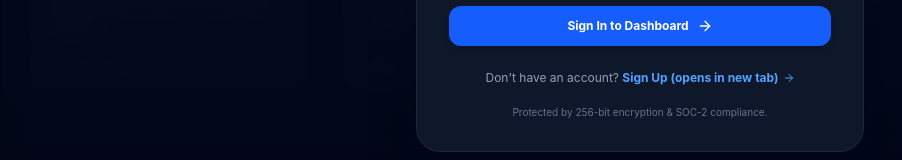
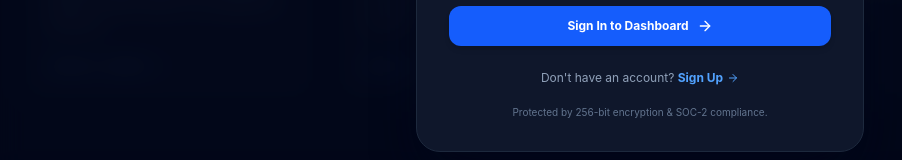
Before and after one commit to rakeshtunasahu/Financetwin-AI, a React (Vite) app in the folder frontend/: page / in a window 1280 px wide. Both pictures are taken after a click on the button "Sign In". Shown: the part 1161-1321 px from the top of the page, without its empty margins (0-902 px from the left). Built offline with nearby package versions, Linux system fonts and the light colour scheme; no server answers.

Commit message:
clean(ui): remove '(opens in new tab)' text from sign up link at bottom of login

```diff
--- a/frontend/src/pages/LandingPage.tsx
+++ b/frontend/src/pages/LandingPage.tsx
@@ -463,7 +463,7 @@ export default function LandingPage({ initialLoginOpen = false }: LandingPagePro
               </button>
             </form>
 
-            {/* Sign Up Link: OPENS IN NEW TAB */}
+            {/* Sign Up Link */}
             <div className="text-center text-xs text-slate-400 pt-1">
               <span>Don't have an account? </span>
               <a
@@ -472,7 +472,7 @@ export default function LandingPage({ initialLoginOpen = false }: LandingPagePro
                 rel="noopener noreferrer"
                 className="text-blue-400 hover:text-blue-300 font-bold inline-flex items-center gap-1 cursor-pointer"
               >
-                <span>Sign Up (opens in new tab)</span>
+                <span>Sign Up</span>
                 <ArrowRight className="w-3 h-3" />
               </a>
             </div>
```
